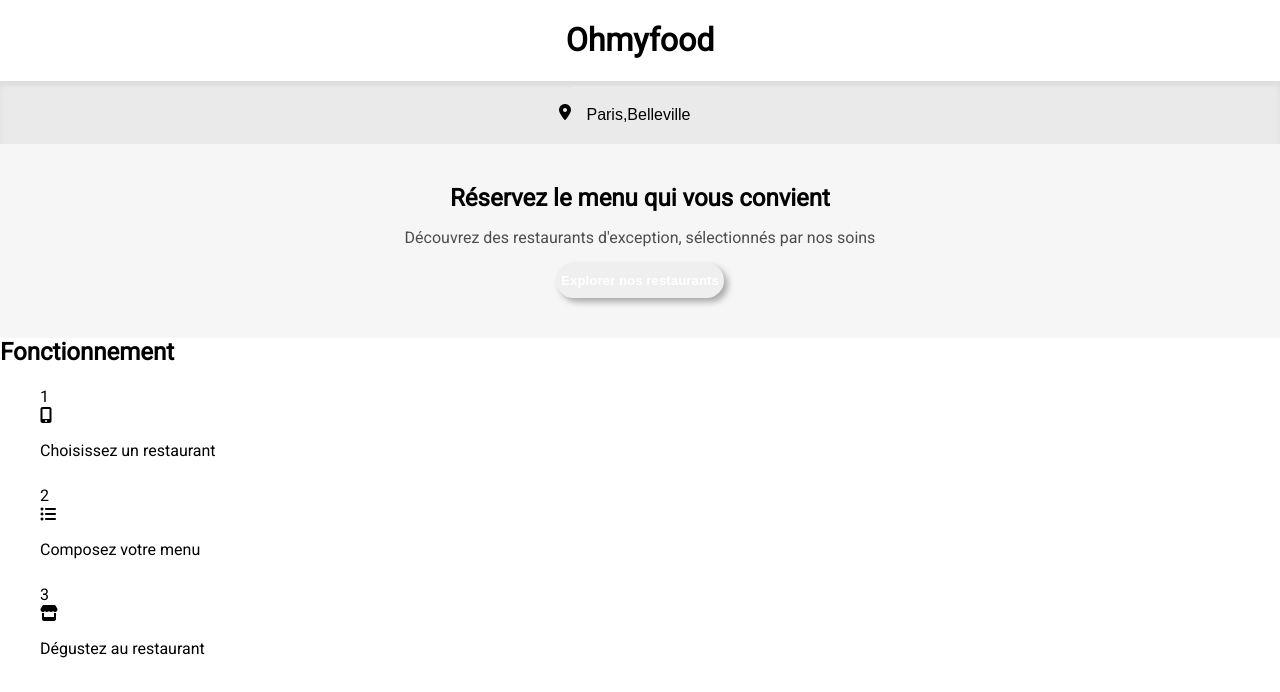
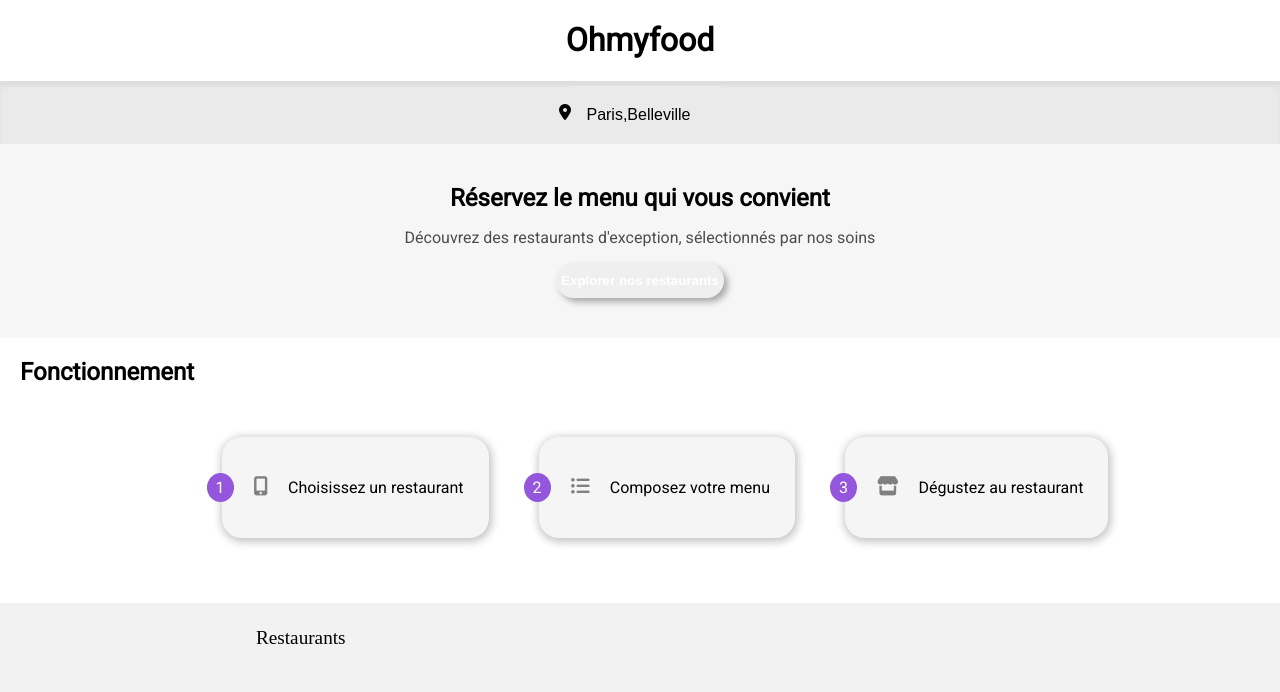
Before and after one commit to hughes86000/Projet3_PICARD-Mickael, a website: page index.html in a window 1280 px wide. Shown: the top 692 px of the page. Drawn offline with Linux system fonts and the light colour scheme; a web font is replaced by a local one.

Commit message:
sass corection

```diff
--- a/sass/Components/_btn-about.scss
+++ b/sass/Components/_btn-about.scss
@@ -4,5 +4,7 @@
         background-color: lighten(#9356dc, 10%);
         background-blend-mode: lighten;
         box-shadow: 4px 4px 6px #000;
+        background-image: linear-gradient(to left, #9356dc, #b35cdc, #cf64dc, #e86edb, #ff79da);
+  border: 1px solid transparent;
     }
 }
--- a/sass/Components/_heart-icon.scss
+++ b/sass/Components/_heart-icon.scss
@@ -5,7 +5,7 @@
         animation: fill 0.3s ease-in-out;
         display: inline-block;
         opacity: 1;
-        background: -o-linear-gradient(to left, #9356dc, #b35cdc, #cf64dc, #e86edb, #ff79da );
+        background: linear-gradient(to left, #9356dc, #b35cdc, #cf64dc, #e86edb, #ff79da );
         background: -webkit-linear-gradient(to left, #9356dc, #b35cdc, #cf64dc, #e86edb, #ff79da);
         -webkit-background-clip: text;
         -webkit-text-fill-color: transparent;
--- a/sass/Components/_menu-header.scss
+++ b/sass/Components/_menu-header.scss
@@ -1,3 +1,61 @@
+.operation {
+    margin-bottom: 50px;
+  }
+  .operation h2 {
+    padding: 20px;
+  }
+  @media screen and (min-width: 1440px) {
+    .operation h2 {
+      text-align: center;
+    }
+  }
+  .operation__steps {
+    list-style-type: none;
+  }
+  @media screen and (min-width: 768px) {
+    .operation__steps {
+      flex-wrap: wrap;
+      display: flex;
+      flex-direction: row;
+      justify-content: center;
+      align-items: center;
+    }
+  }
+  .operation__steps li {
+    display: flex;
+    flex-direction: row;
+    justify-content: flex-start;
+    align-items: center;
+    flex-wrap: nowrap;
+    padding: 25px;
+    margin: 15px 20px 15px 30px;
+    border-radius: 20px;
+    box-shadow: 1px 2px 8px 2px #c4c4c4;
+    background-color: #f5f5f5;
+  }
+  .operation__steps li p {
+    font-weight: 500;
+    margin-left: 20px;
+  }
+  .operation__steps li:hover {
+    background: #f2eafb;
+  }
+  .operation__steps li:hover .fas {
+    color: #9356dc;
+  }
+  .operation__steps--number {
+    background-color: #9356dc;
+    color: white;
+    border-radius: 50%;
+    padding: 5px 9px;
+    margin-left: -40px;
+  }
+  .operation__steps--icon {
+    color: grey;
+    font-size: 1.2rem;
+    margin-left: 20px;
+  }
+
 .header__img img {
     object-fit: cover;
     width: 100%;
--- a/sass/Layout/_footer.scss
+++ b/sass/Layout/_footer.scss
@@ -2,6 +2,11 @@ footer {
     background-color: #353535;
     padding: 25px;
     color: white;
+    display: block;
+    margin: 0;
+    border: 0;
+    font-size: 100%;
+    vertical-align: baseline;
 }
 
  h3 {
@@ -29,3 +34,6 @@ footer {
   .fa-hands-helping {
      margin-right: 5px;
   }
+  .fa-handshake {
+   transform: rotate(-45deg);
+ }
```
Also changed, not shown: public/css/style.css, 1 other file.
